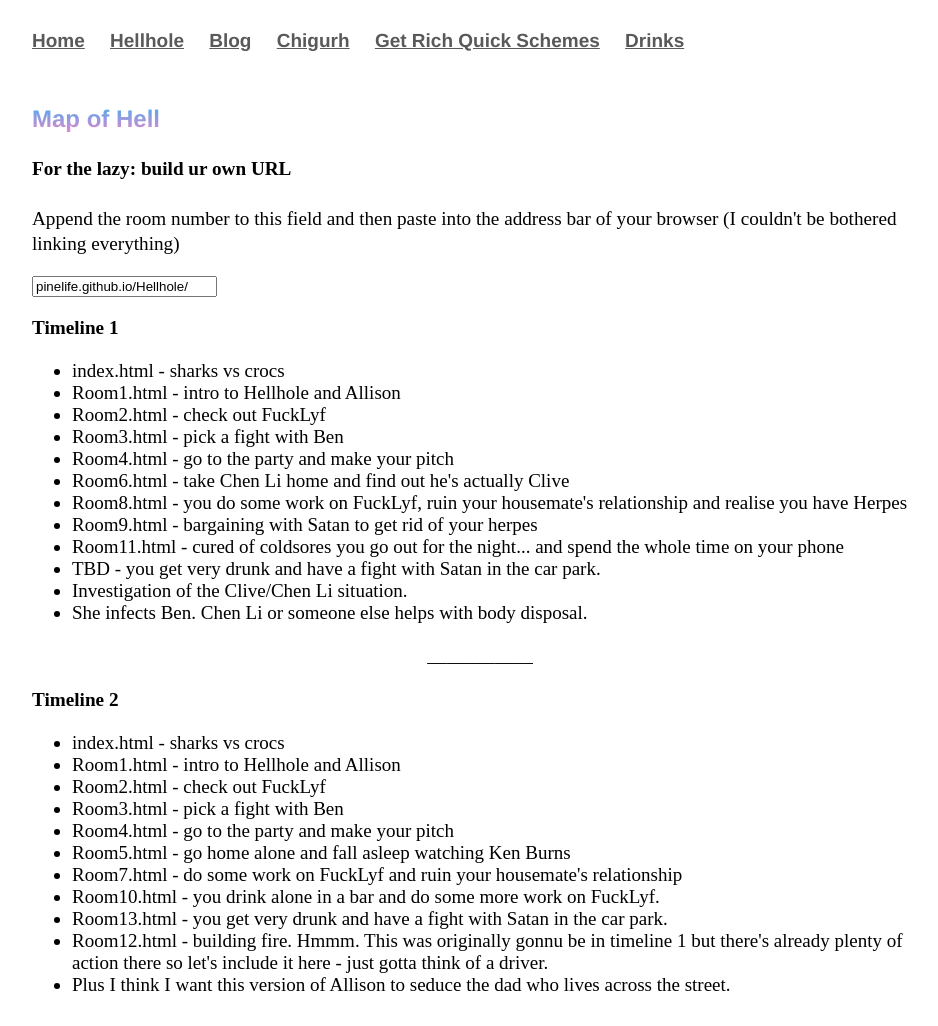
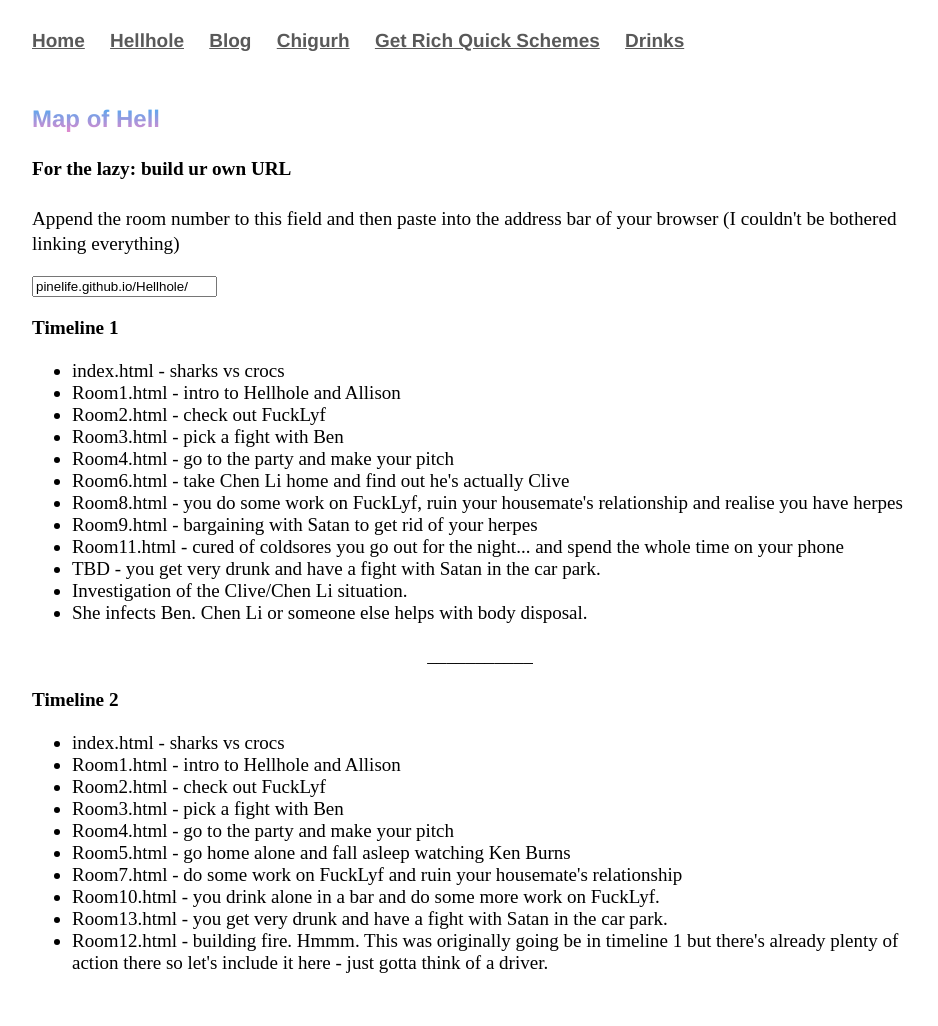
Before and after one commit to Pinelife/pinelife.github.io, a Jekyll site: the page Hellhole/map.html, which Jekyll copies as it is, in a window 1280 px wide. Shown: the whole page, without its empty margins (160-1098 px from the left). Built offline with Jekyll 4.4.1, drawn with Linux system fonts in a browser that asks for light colours; after the commit the page ends 1004 px from its top, so only the background shows below that.

Commit message:
Update map.html

```diff
--- a/Hellhole/map.html
+++ b/Hellhole/map.html
@@ -48,7 +48,7 @@
 				<li>Room3.html - pick a fight with Ben</li>
 				<li>Room4.html - go to the party and make your pitch</li>
 				<li>Room6.html - take Chen Li home and find out he's actually Clive</li>
-				<li>Room8.html - you do some work on FuckLyf, ruin your housemate's relationship and realise you have Herpes</li>
+				<li>Room8.html - you do some work on FuckLyf, ruin your housemate's relationship and realise you have herpes</li>
 				<li>Room9.html - bargaining with Satan to get rid of your herpes</li>
 				<li>Room11.html - cured of coldsores you go out for the night... and spend the whole time on your phone</li>
 				<li>TBD - you get very drunk and have a fight with Satan in the car park.</li>
@@ -74,9 +74,8 @@ ___________
 				<li>Room7.html - do some work on FuckLyf and ruin your housemate's relationship</li>
 				<li>Room10.html - you drink alone in a bar and do some more work on FuckLyf. </li>
 				<li>Room13.html - you get very drunk and have a fight with Satan in the car park.</li>
-				<li>Room12.html - building fire. Hmmm. This was originally gonnu be in timeline 1 but there's already plenty of action there
+				<li>Room12.html - building fire. Hmmm. This was originally going be in timeline 1 but there's already plenty of action there
 				so let's include it here - just gotta think of a driver.</li>
-				<li>Plus I think I want this version of Allison to seduce the dad who lives across the street.</li>
 
 			</ul>
 			</p>
```
